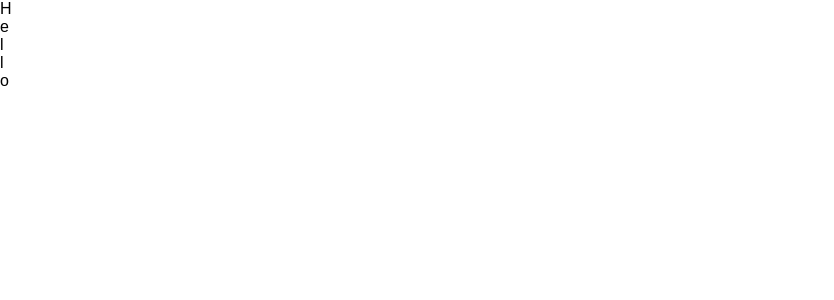
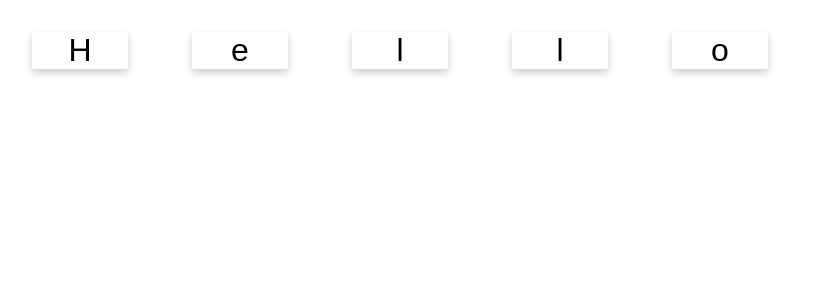
Before and after one commit to VorapratR/ReactLab, a React (Create React App) app in the folder card-game/: page / in a window 1280 px wide. Shown: the top 300 px of the page, without its empty margins (0-834 px from the left). Built offline with nearby package versions, Linux system fonts and the light colour scheme.

Commit message:
Stying : ทดลองใช้ styling ใน jsx และ  className จาก css

```diff
--- a/card-game/src/App.css
+++ b/card-game/src/App.css
@@ -22,6 +22,15 @@
   font-size: large;
 }
 
+.card {
+  display: inline-block;
+  text-align: center;
+  width: 3em;
+  font-size: 2em;
+  box-shadow: 0 4px 8px 0 rgba(0, 0, 0, 0.2);
+  margin: 1em;
+  user-select: none;
+}
 @keyframes App-logo-spin {
   from { transform: rotate(0deg); }
   to { transform: rotate(360deg); }
--- a/card-game/src/App.js
+++ b/card-game/src/App.js
@@ -8,7 +8,7 @@
 
   render() {
     return (
-      <div>
+      <div >
 
        {
          Array.from(word).map((c,i)=> <CharacterCard value={c} key={i}/>)
--- a/card-game/src/CharacterCard.js
+++ b/card-game/src/CharacterCard.js
@@ -2,7 +2,7 @@
 export default class CharacterCard extends Component {
     render(){
         return (
-            <div>{this.props.value}</div>
+            <div className = "card" >{this.props.value}</div>
         )
     }
 }
```
